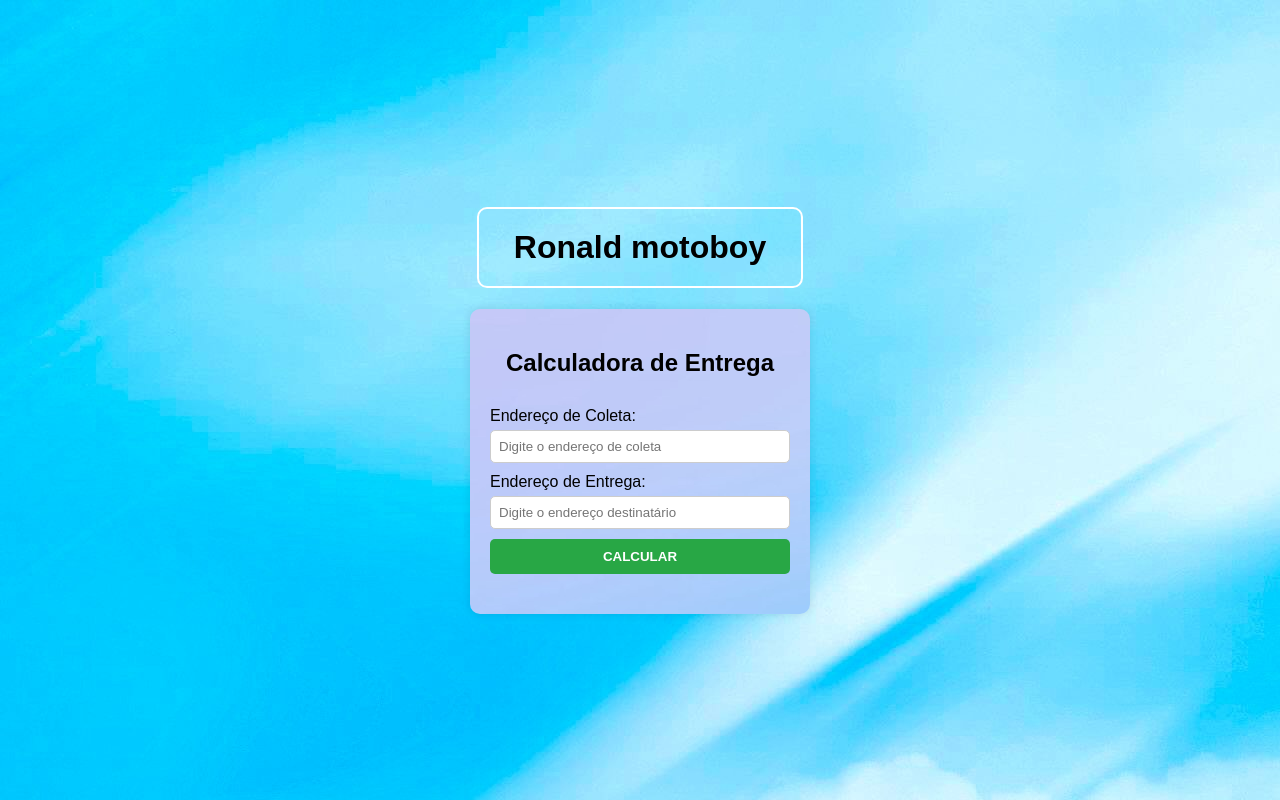
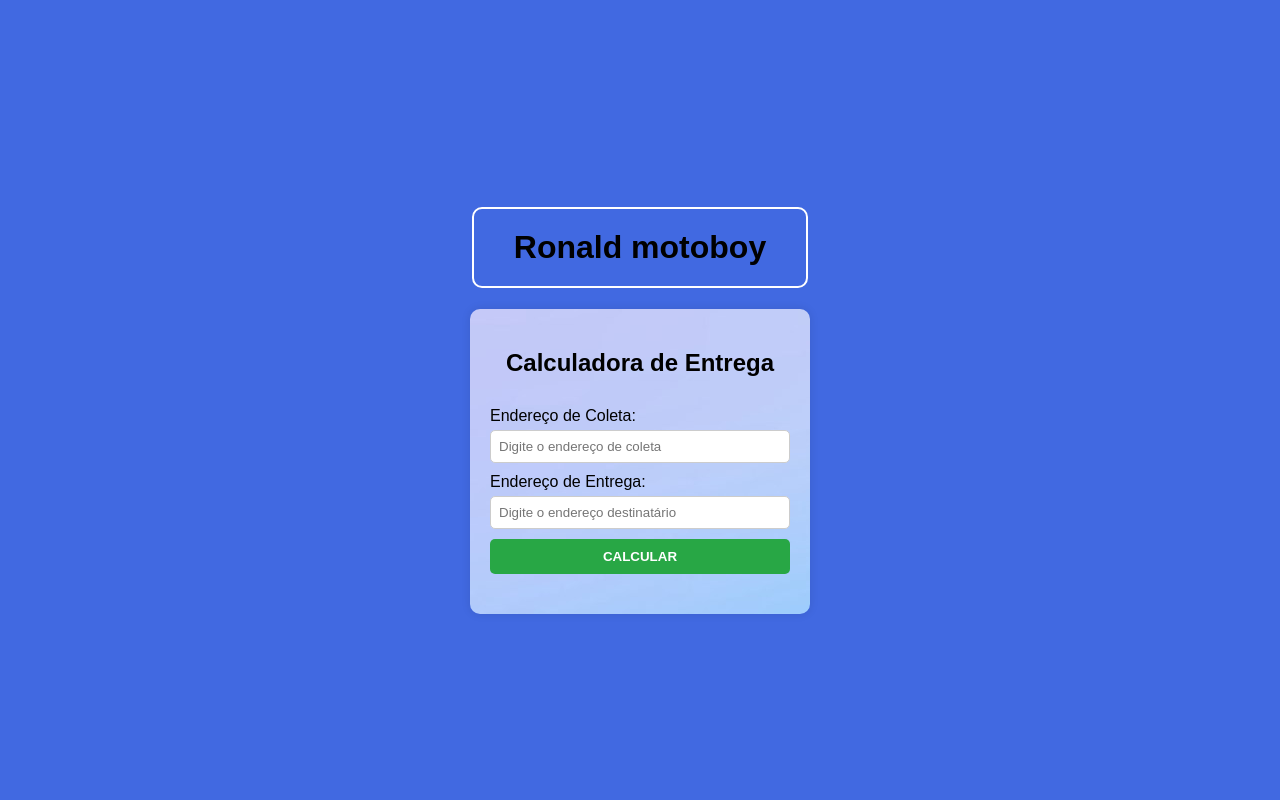
Before and after one commit to Ronald-silva/appmotoboy, a plain HTML site: page index.html in a window 1280 px wide. Drawn offline with Linux system fonts and the light colour scheme; some packages are replaced by stand-ins of ours.

Commit message:
cor-body

```diff
--- a/style.css
+++ b/style.css
@@ -7,11 +7,11 @@ body {
     align-items: center;
     height: 100vh;
     margin: 0;
-    background-image:url(img/cfb477a6cfda30ae873aa0c01c22d9ac.jpeg);
+    background-color: royalblue;
 }
 h1{
-    border: 2px solid white;
-    padding: 20px 35px;
+    border: 2px solid #fff;
+    padding: 20px 40px;
     border-radius: 10px;
 
 }
@@ -23,6 +23,7 @@ h1{
     box-shadow: 0 0 10px rgba(0, 0, 0, 0.1);
     width: 300px;
     text-align: center;
+
 
 }
 
@@ -52,6 +53,7 @@ button {
     cursor: pointer;
     text-transform: uppercase;
     font-weight: bold;
+    font-family:Arial, Helvetica, sans-serif;
 }
 button:hover {
     background-color: #218838;
```
